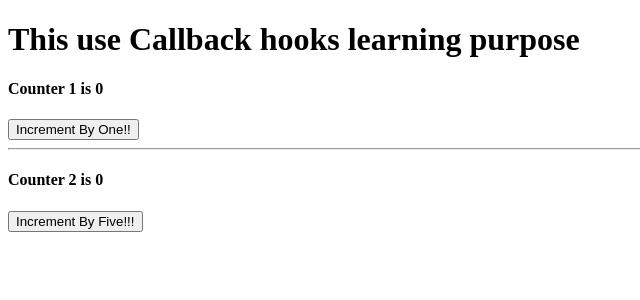
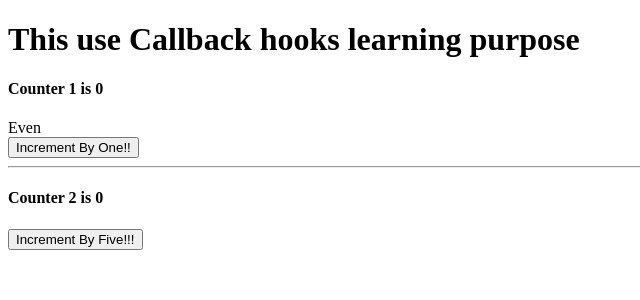
Before and after one commit to Ujjal-ENG/functional-react, a React (Create React App) app in the folder react-project-template/: page / in a window 1280 px wide. Shown: the top 300 px of the page, without its empty margins (0-640 px from the left). Built offline with nearby package versions, Linux system fonts and the light colour scheme.

Commit message:
learn the use memo hook

```diff
--- a/react-project-template/src/App.js
+++ b/react-project-template/src/App.js
@@ -1,4 +1,4 @@
-import React, { useState, useCallback } from 'react';
+import React, { useState, useCallback, useMemo } from 'react';
 import Button from './components/Button';
 import ShowCount from './components/ShowCount';
 
@@ -13,10 +13,17 @@ const App = () => {
         setCount2((ps) => ps + 5);
     }, []);
 
+    const isEvenOrOdd = useMemo(() => {
+        let i = 0;
+        while (i < 10000000000) i += 1;
+        return count1 % 2 === 0;
+    }, [count1]);
+
     return (
         <div>
             <h1>This use Callback hooks learning purpose</h1>
             <ShowCount count={count1} title="Counter 1" />
+            <span>{isEvenOrOdd ? 'Even' : 'Odd'}</span>
             <Button handleClick={incrementByOne}>Increment By One!!</Button>
             <hr />
             <ShowCount count={count2} title="Counter 2" />
```
